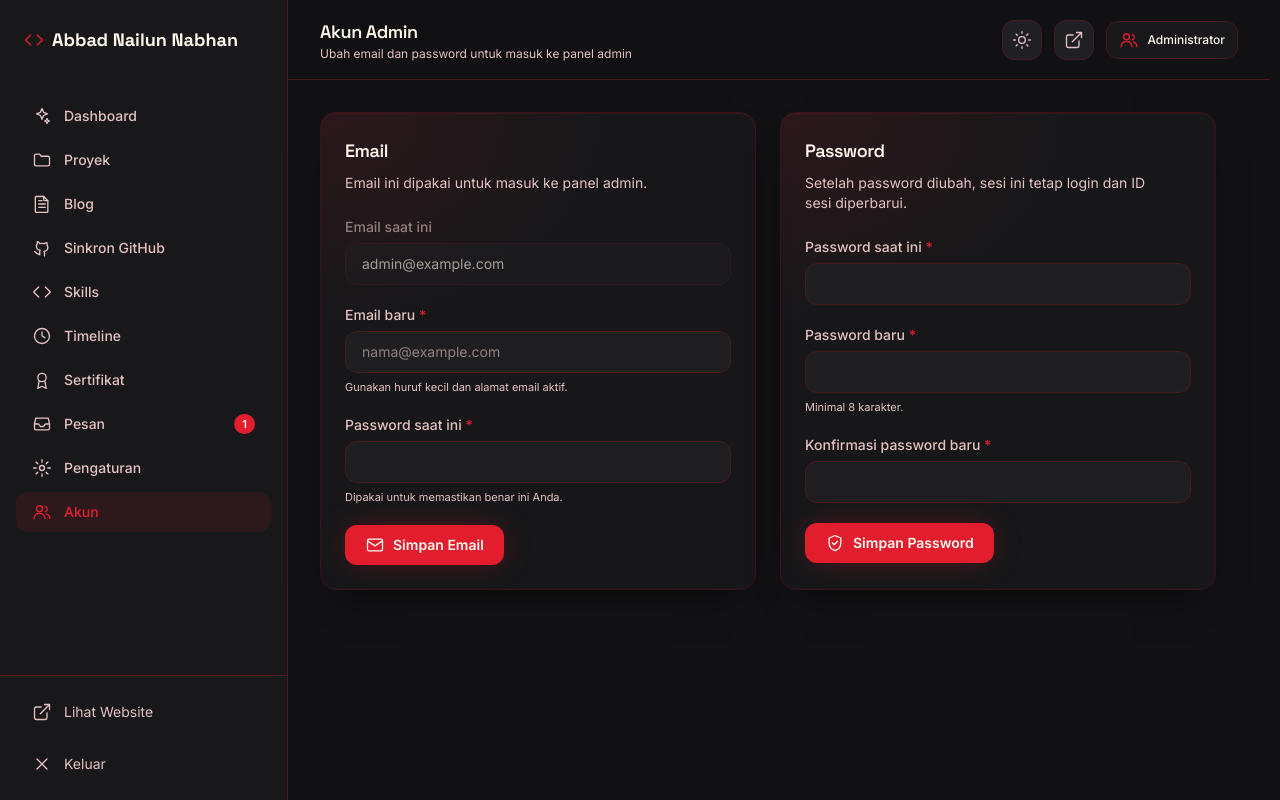
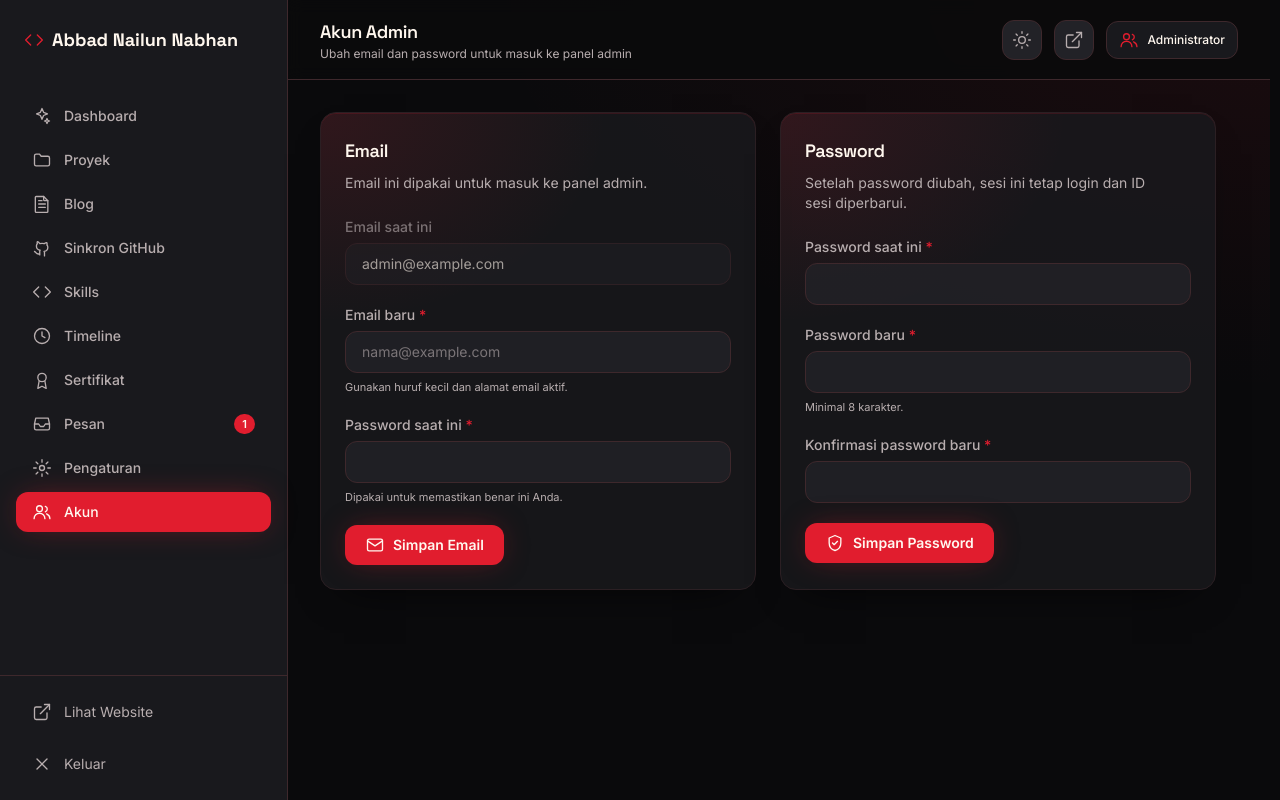
Before and after one commit to nailzen014-collab/Pesonal-Branding, a Laravel app: page /admin/account in a window 1280 px wide. Run offline with Laravel 12, Linux system fonts and the light colour scheme; a user stored in the database is signed in; data comes from the database, SQL or seed files in the repository; style sheets or scripts are compiled from the project's sources; some libraries are stand-ins or nearby versions.

Commit message:
feat: Update color variables and gradients for improved design consistency and visual appeal

```diff
--- a/resources/css/app.css
+++ b/resources/css/app.css
@@ -19,18 +19,18 @@
     :root {
         color-scheme: dark;
 
-        --ink: 18 18 20;
-        --ink-soft: 122 12 22;
-        --surface: 24 24 27;
-        --surface-2: 32 32 36;
-        --surface-3: 43 43 48;
-        --line: 72 26 34;
-        --line-soft: 55 20 28;
+        --ink: 10 10 12;
+        --ink-soft: 18 18 21;
+        --surface: 25 25 29;
+        --surface-2: 34 34 39;
+        --surface-3: 46 46 52;
+        --line: 62 40 44;
+        --line-soft: 43 31 35;
         --text: 255 247 238;
-        --muted: 229 193 194;
+        --muted: 184 174 175;
 
-        --grid: 87 28 38;
-        --dots: 229 193 194;
+        --grid: 48 41 45;
+        --dots: 184 174 175;
 
         --shadow-card: 0 1px 0 0 rgb(225 29 46 / 0.16) inset, 0 18px 40px -24px rgb(0 0 0 / 0.9);
         --shadow-card-lg: 0 1px 0 0 rgb(225 29 46 / 0.2) inset, 0 32px 60px -28px rgb(0 0 0 / 0.95);
@@ -144,13 +144,17 @@
     .card {
         @apply relative overflow-hidden rounded-2xl border border-line-soft bg-surface/80 p-6 shadow-card
         transition-[color,background-color,border-color,box-shadow,transform] duration-500 ease-smooth;
-        background-image: radial-gradient(120% 80% at 0% 0%, rgb(225 29 46 / 0.1), transparent 55%);
+        background-image: radial-gradient(120% 80% at 0% 0%, rgb(225 29 46 / 0.13), transparent 55%);
     }
 
     .dashboard-gloss {
         background-image:
             linear-gradient(145deg, rgb(255 255 255 / 0.055), transparent 45%),
-            radial-gradient(120% 80% at 0% 0%, rgb(225 29 46 / 0.12), transparent 55%);
+            radial-gradient(120% 80% at 0% 0%, rgb(225 29 46 / 0.16), transparent 55%);
+    }
+
+    .admin-shell {
+        background-image: radial-gradient(70rem 35rem at 100% 0%, rgb(225 29 46 / 0.08), transparent 70%);
     }
 
     /*
--- a/resources/js/reveal.js
+++ b/resources/js/reveal.js
@@ -2,7 +2,8 @@
  * Animasi scroll dua arah:
  * - `.reveal` di dalam `.scroll-stage` muncul dari bawah saat masuk viewport,
  *   memudar saat lewat ke atas, dan muncul lagi bila digulir balik ke bawah;
- * - `.scroll-stage` diredupkan + tepinya diberi kabut saat keluar viewport.
+ * - `.scroll-stage` diredupkan setelah lewat ke atas dan diberi kabut di tepi
+ *   viewport, tanpa meredupkan section yang belum masuk layar.
  *
  * Semua elemen di-cache sekali saat didaftarkan. Setiap frame scroll hanya
  * membaca posisi elemen dalam satu fase lalu menulis kelasnya di fase kedua,
@@ -134,7 +135,7 @@ function updateAll() {
     });
 
     stageStates.forEach(({ stage, leavingTop, leavingBottom }) => {
-        const isOut = leavingTop || leavingBottom;
+        const isOut = leavingTop;
 
         if (stage.classList.contains('is-leaving-top') !== leavingTop) {
             stage.classList.toggle('is-leaving-top', leavingTop);
--- a/resources/views/components/site/page-header.blade.php
+++ b/resources/views/components/site/page-header.blade.php
@@ -6,7 +6,7 @@
 
 {{-- Header halaman dalam (dipakai semua halaman selain beranda). --}}
 <section class="relative overflow-hidden border-b border-line-soft bg-ink-soft pb-20 pt-32 sm:pb-24 sm:pt-40">
-    <div class="pointer-events-none absolute inset-0 bg-aurora opacity-70" aria-hidden="true"></div>
+    <div class="pointer-events-none absolute inset-0 bg-aurora opacity-80" aria-hidden="true"></div>
     <div class="pointer-events-none absolute inset-0 bg-grid opacity-70" aria-hidden="true"></div>
 
     <div class="container-page relative">
--- a/resources/views/layouts/admin.blade.php
+++ b/resources/views/layouts/admin.blade.php
@@ -25,7 +25,7 @@
 
     <link rel="preconnect" href="https://fonts.googleapis.com">
     <link rel="preconnect" href="https://fonts.gstatic.com" crossorigin>
-    <link href="https://fonts.googleapis.com/css2?family=Inter:wght@300;400;500;600;700&family=JetBrains+Mono:wght@400;500&family=Space+Grotesk:wght@500;600;700&display=swap" rel="stylesheet">
+    <link href="https://fonts.googleapis.com/css2?family=Inter:wght@300;400;500;600;700&family=Space+Grotesk:wght@500;600;700&display=swap" rel="stylesheet">
 
     <link rel="icon" type="image/png" href="{{ asset('images/favicon.png') }}">
     <link rel="apple-touch-icon" href="{{ asset('images/favicon.png') }}">
@@ -62,7 +62,7 @@
                 <a href="{{ route($item['route']) }}"
                     @class([
                         'flex items-center gap-3 rounded-xl px-4 py-2.5 text-sm font-medium transition',
-                        'bg-primary/10 text-primary' => $active,
+                        'bg-primary text-gold-soft shadow-glow-soft' => $active,
                         'text-muted hover:bg-surface-2 hover:text-text' => ! $active,
                     ])>
                     <x-icon :name="$item['icon']" class="h-5 w-5" />
@@ -124,7 +124,7 @@
                     <a href="{{ route($item['route']) }}" @click="sidebar = false"
                         @class([
                             'group flex items-center gap-3 rounded-xl px-4 py-2.5 text-sm font-medium transition duration-300 active:translate-x-1 active:scale-[0.98]',
-                            'bg-primary/10 text-primary' => $active,
+                            'bg-primary text-gold-soft shadow-glow-soft' => $active,
                             'text-muted hover:bg-surface-2 hover:text-text' => ! $active,
                         ])>
                         <x-icon :name="$item['icon']" class="h-5 w-5 transition-transform duration-300 group-active:scale-110" />
--- a/tailwind.config.js
+++ b/tailwind.config.js
@@ -75,11 +75,11 @@ export default {
 
             backgroundImage: {
                 'grid-fade':
-                    'linear-gradient(to bottom, rgb(122 12 22 / 0), rgb(122 12 22 / 1)), radial-gradient(circle at 50% 0%, rgb(225 29 46 / 0.16), transparent 55%)',
+                    'linear-gradient(to bottom, rgb(10 10 12 / 0), rgb(10 10 12 / 1)), radial-gradient(circle at 50% 0%, rgb(225 29 46 / 0.16), transparent 55%)',
                 'hero-glow':
-                    'radial-gradient(55% 55% at 50% 0%, rgb(225 29 46 / 0.25), transparent 70%)',
+                    'radial-gradient(55% 55% at 50% 0%, rgb(225 29 46 / 0.3), transparent 70%)',
                 'aurora':
-                    'radial-gradient(45% 45% at 15% 10%, rgb(225 29 46 / 0.22), transparent 60%), radial-gradient(40% 40% at 85% 20%, rgb(122 12 22 / 0.35), transparent 60%), radial-gradient(50% 50% at 50% 90%, rgb(225 29 46 / 0.12), transparent 65%)',
+                    'radial-gradient(45% 45% at 15% 10%, rgb(225 29 46 / 0.3), transparent 60%), radial-gradient(40% 40% at 85% 20%, rgb(122 12 22 / 0.35), transparent 60%), radial-gradient(50% 50% at 50% 90%, rgb(225 29 46 / 0.14), transparent 65%)',
                 'text-shine': 'var(--text-shine)',
                 'border-gradient':
                     'linear-gradient(135deg, rgb(225 29 46 / 0.55), rgb(255 248 240 / 0.22) 45%, rgb(225 29 46 / 0.15))',
```
